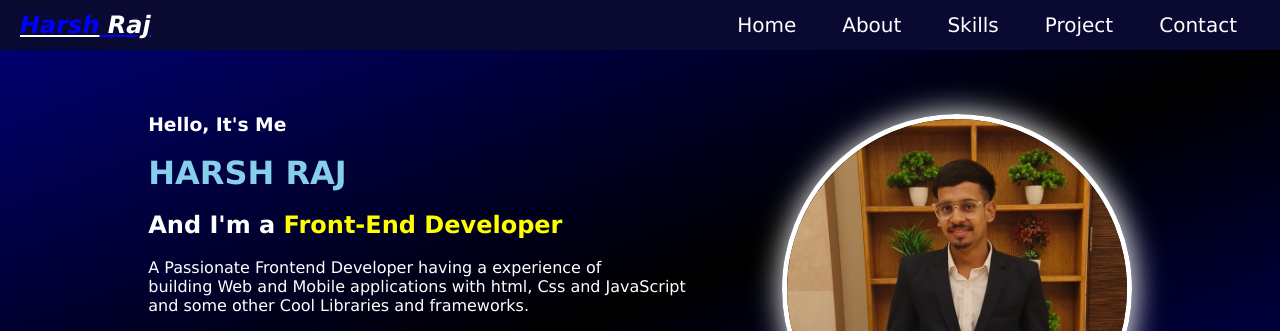
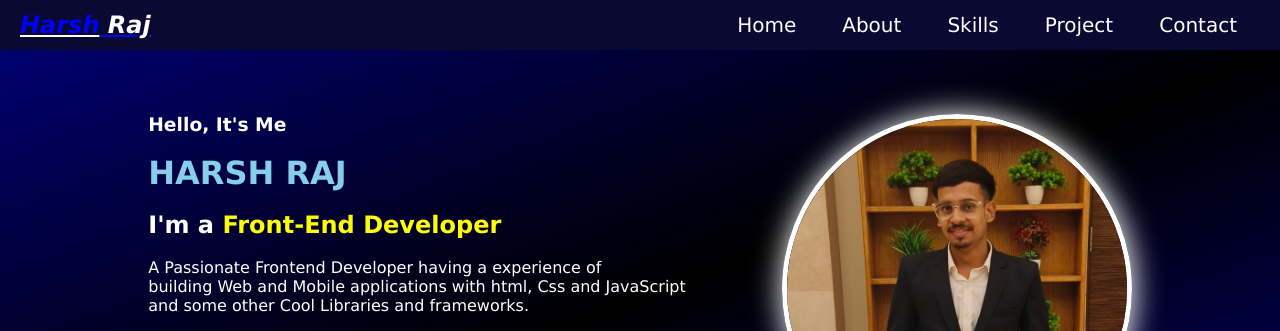
Before and after one commit to harsh10009/Personal-Portfolio, a plain HTML site: page index.html in a window 1280 px wide. Shown: the top 331 px of the page. Drawn offline with Linux system fonts and the light colour scheme.

Commit message:
Update index.html

```diff
--- a/index.html
+++ b/index.html
@@ -45,7 +45,7 @@
             <h3>Hello, It's Me</h3> <br>
             <H1>HARSH RAJ</H1>
             <br>
-            <h2>And I'm a <span>Front-End Developer</span></h2>
+            <h2>I'm a <span>Front-End Developer</span></h2>
             <br>
             <p> A Passionate Frontend Developer having a experience of<br />building Web and Mobile
              applications with html, Css and JavaScript <br />and some other Cool Libraries and
```
